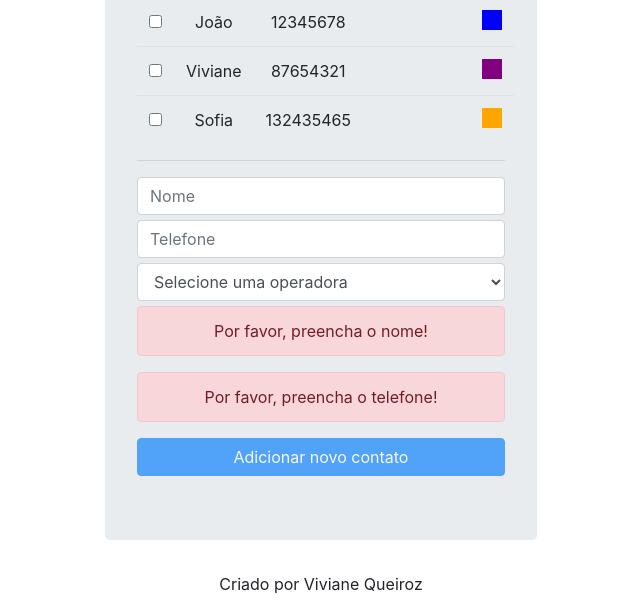
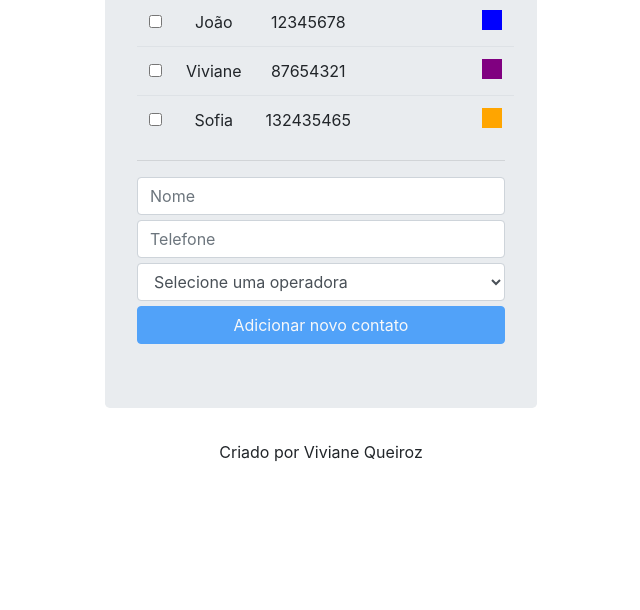
Before and after one commit to vivianequeiroz/angularjs-fundamentals, a plain HTML site: page src/index.html in a window 1280 px wide. Shown: the part 190-800 px from the top of the page, without its empty margins (319-959 px from the left). Drawn offline with nearby package versions, Linux system fonts and the light colour scheme.

Commit message:
chore: validating with  and

```diff
--- a/src/index.html
+++ b/src/index.html
@@ -55,6 +55,7 @@
             $scope.adicionarContato = function(contato) {
                 $scope.contatos.push(angular.copy(contato));
                 delete $scope.contato;
+                $scope.contatoForm.$setPristine(); // it erases the invalid messages from $dirty after a phone is added into the list
             };
             $scope.apagarContatos = function (contatos) {
                 $scope.contatos = contatos.filter(function (contato) {
@@ -106,11 +107,11 @@
                 <option value="">Selecione uma operadora</option>                      <!--     operadora.codigo as operadora.nome  value = codigo    -->
             </select>
         </form>
-
-        <div ng-show="contatoForm.nome.$invalid" class="alert alert-danger">
+        <!-- $dirty if the user erases the field once, it will be "dirty" and the message will be displayed -->
+        <div ng-show="contatoForm.nome.$invalid && contatoForm.nome.$dirty" class="alert alert-danger">
             Por favor, preencha o nome!
         </div>
-        <div ng-show="contatoForm.telefone.$invalid" class="alert alert-danger">
+        <div ng-show="contatoForm.telefone.$invalid && contatoForm.telefone.$dirty"" class="alert alert-danger">
             Por favor, preencha o telefone!
         </div>
                                                              <!-- operadora.nome group by operadora.categoria  divide carriers into categories -->
```
